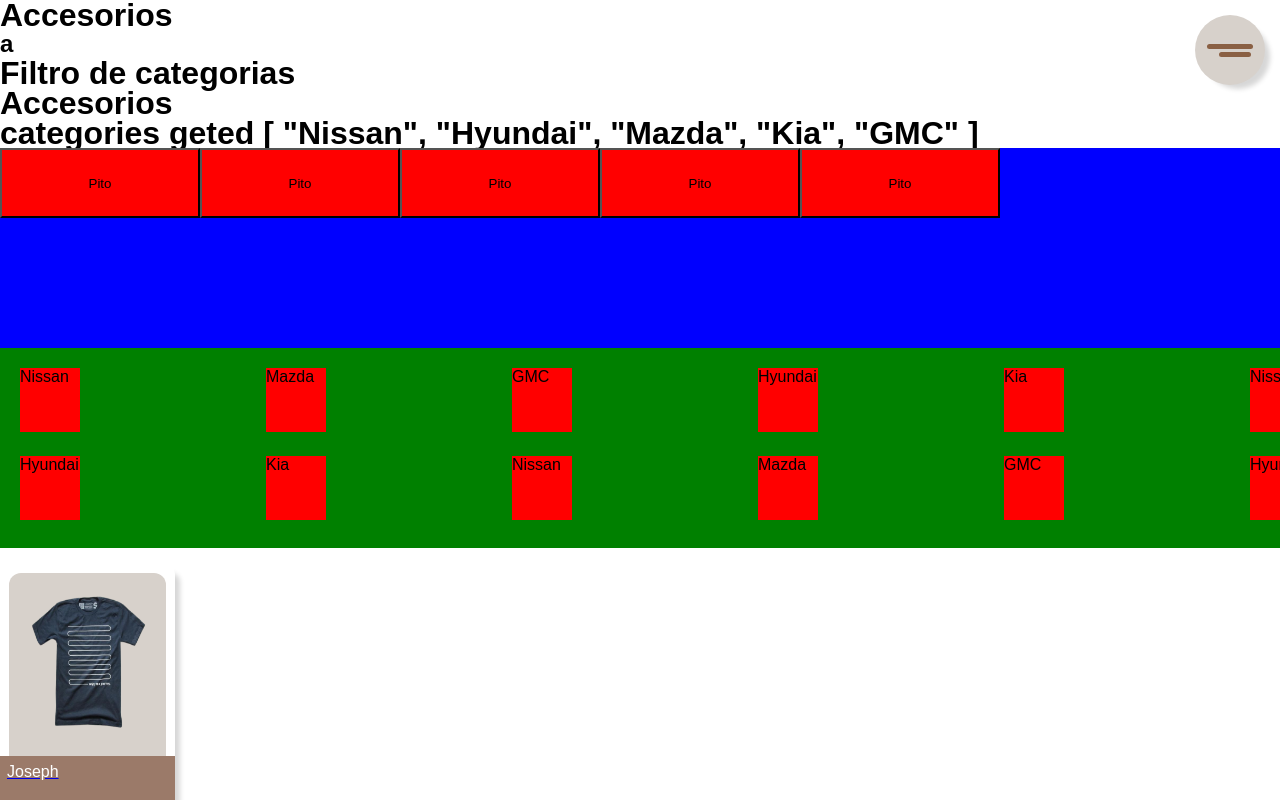
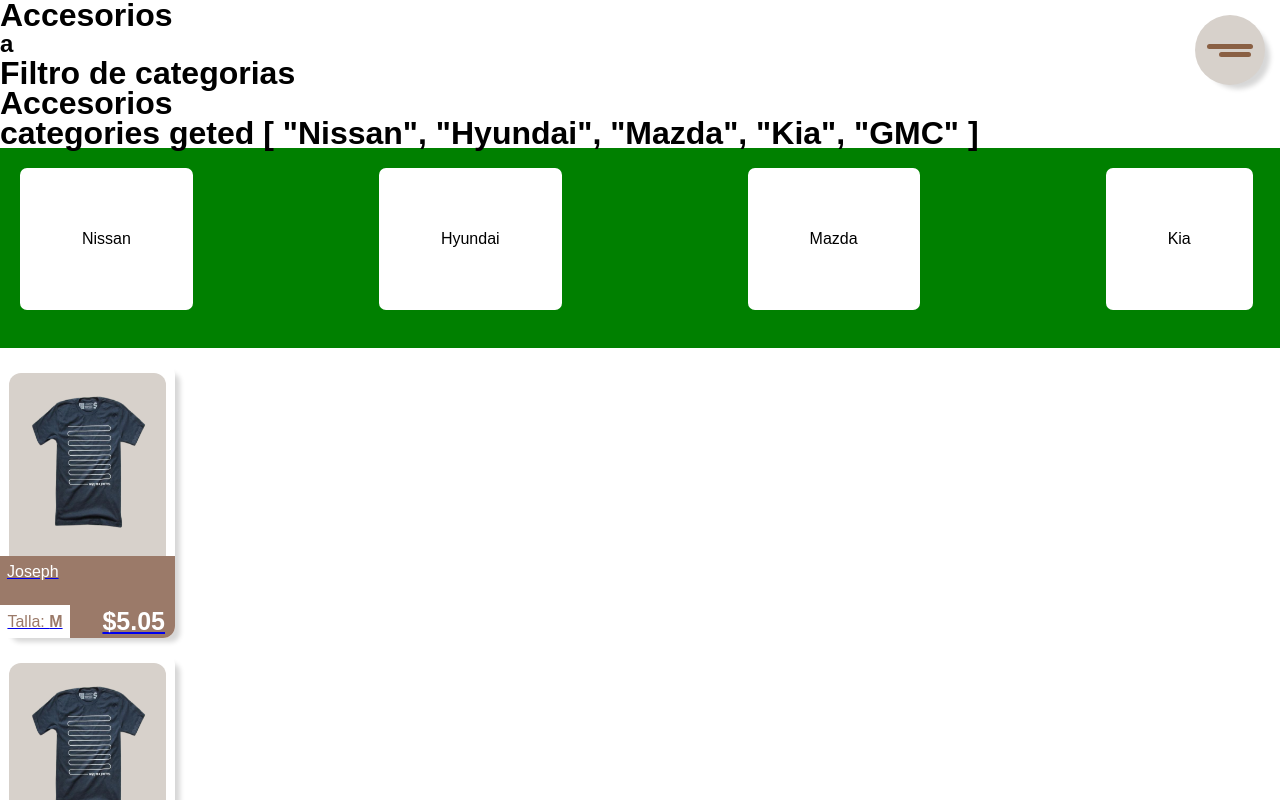
Before and after one commit to KoosCorporation/box-style-vite, a Vue app: page /Products/Accesorios in a window 1280 px wide. Shown: the top 800 px of the page. Built offline with nearby package versions, Linux system fonts and the light colour scheme.

Commit message:
Components folder created

```diff
--- /dev/null
+++ b/src/SCSS/components/_CategoriesComponent.scss
@@ -0,0 +1,26 @@
+@use '../abstract' as *;
+.categories__container{
+    width: 100vw;
+    height: 200px;
+    background-color: green;
+    padding: 20px;
+    display: flex;
+    flex-direction: column;
+    flex-wrap: wrap;
+    gap: 15%;
+    overflow-x: auto;
+    -ms-overflow-style: none;
+    scrollbar-width: none;
+
+    &::-webkit-scrollbar {
+        display: none;
+    }
+
+  }
+
+  .categories__container-item{
+    padding: 5%;
+    background-color: white;
+    border-radius: 7px;
+    white-space: nowrap;
+  }
--- /dev/null
+++ b/src/SCSS/components/_index.scss
@@ -0,0 +1 @@
+@forward './CategoriesComponent';
--- a/src/SCSS/main.scss
+++ b/src/SCSS/main.scss
@@ -2,3 +2,4 @@
 @forward './base';
 @forward './abstract';
 @forward './pages';
+@forward './components';
--- a/src/components/CategoriesComponent.vue
+++ b/src/components/CategoriesComponent.vue
@@ -4,45 +4,34 @@
     <h1>{{ props.categoryRoute }}</h1>
     <h1>categories geted {{ categoriesGeted.categoryValues }}</h1>
 
-    <div class="categories__container">
-      <!-- //Botones de Categoiras // -------------------------  -->
-      <button class="categories-button">Pito</button>
-      <button class="categories-button">Pito</button>
-      <button class="categories-button">Pito</button>
-      <button class="categories-button">Pito</button>
-      <button class="categories-button">Pito</button>
-      <!-- <button
-        class="categories-button"
-        v-for="(category, index) in categoriesGeted.categoryValues"
-        :key="index"
-        @click="filtrando(category)"
-      >
-        {{ category }}
-      </button> -->
-      <!-- --------------------------------------------------- -->
-
-    </div>
 
     <!-- Categories section -->
-    <div class="categories__container_2">
+    <div class="categories__container">
 
-        <div class="categories__container_2-item"
+        <div class="categories__container-item"
         v-for="(category, index) in categoriesGeted.categoryValues"
         :key="index">
           {{category}}
         </div>
 
         <!-- just for production to see how it looks with many items -->
-        <div class="categories__container_2-item"
+        <div class="categories__container-item"
         v-for="(category, index) in categoriesGeted.categoryValues"
         :key="index">
           {{category}}
         </div>
-        <div class="categories__container_2-item"
+        <div class="categories__container-item"
         v-for="(category, index) in categoriesGeted.categoryValues"
         :key="index">
           {{category}}
         </div>
+
+        <div class="categories__container-item"
+        v-for="(category, index) in categoriesGeted.categoryValues"
+        :key="index">
+          {{category}}
+        </div>
+
     </div>
 
 
@@ -91,48 +80,7 @@
 
 <style lang="scss" scoped>
 
-// Estos estilos borralos a la chingada
-.categories__container_2{
-  width: 100vw;
-  height: 200px;
-  background-color: green;
-  padding: 20px;
-  display: flex;
-  flex-direction: column;
-  flex-wrap: wrap;
-  gap: 15%;
-  overflow-x: auto;
 
-}
-
-.categories__container_2-item{
-  width: 60px;
-  height: 40%;
-  background-color: red;
-  white-space: nowrap;
-}
-
-// Aqui terminan los que podes borrar a la chingada
-
-.categories__container {
-  width: 100%;
-  height: 200px;
-  background: blue;
-
-  overflow-x: scroll;
-  position: relative;
-}
-
-.categories-button {
-  width: 200px;
-  height: 70px;
-  background: red;
-}
-
-.CategoriesComponent_products {
-  display: grid;
-  grid-column: 2;
-}
 
 
 </style>
```
Also changed, not shown: src/CSS/main.css (+1 -1 lines), 1 other file (tests, documents, lock files or other folders).
